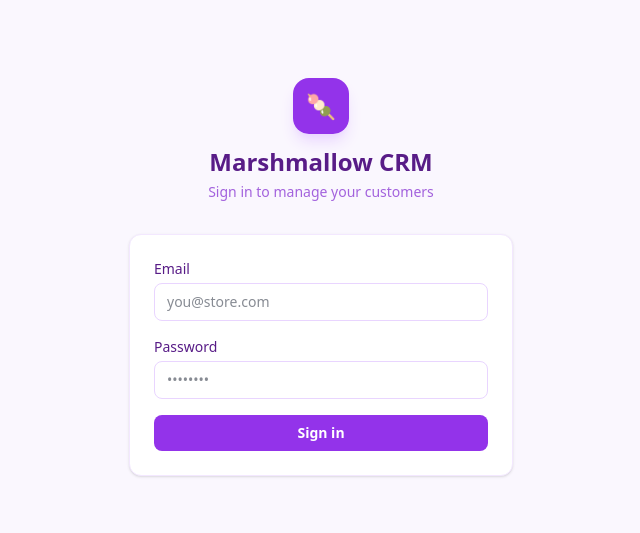
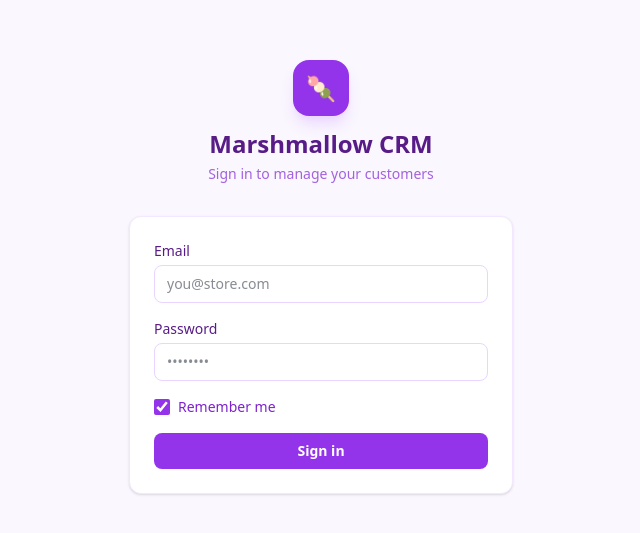
Before and after one commit to TouhidShaon18/marshmallow-crm, a Next.js app: page /login in a window 1280 px wide. Shown: the part 123-656 px from the top of the page, without its empty margins (319-959 px from the left). Built offline with nearby package versions, Linux system fonts and the light colour scheme; no server answers.

Commit message:
Add Remember me checkbox to login page
Checked (default): 30-day persistent cookie — stays logged in across
browser sessions. Unchecked: session cookie with 1-day JWT — logs out
when the browser is closed.

Co-Authored-By: Claude Sonnet 4.6 <noreply@anthropic.com>

```diff
--- a/app/actions.ts
+++ b/app/actions.ts
@@ -41,7 +41,8 @@ export async function login(
   if (!user || !(await verifyPassword(password, user.passwordHash))) {
     return { error: "Wrong email or password." };
   }
-  await createSession(user.id);
+  const rememberMe = formData.get("rememberMe") != null;
+  await createSession(user.id, rememberMe);
   redirect("/dashboard");
 }
 
--- a/app/login/login-form.tsx
+++ b/app/login/login-form.tsx
@@ -37,6 +37,18 @@ export default function LoginForm() {
         />
       </div>
 
+      <div className="flex items-center justify-between">
+        <label className="flex items-center gap-2 text-sm text-brand-700 cursor-pointer select-none">
+          <input
+            type="checkbox"
+            name="rememberMe"
+            defaultChecked
+            className="h-4 w-4 rounded border-brand-300 text-brand-600 accent-brand-600"
+          />
+          Remember me
+        </label>
+      </div>
+
       {state?.error && (
         <p className="rounded-lg bg-red-50 px-3 py-2 text-sm text-red-600">
           {state.error}
--- a/lib/auth.ts
+++ b/lib/auth.ts
@@ -25,11 +25,14 @@ export async function verifyPassword(plain: string, hash: string): Promise<boole
 }
 
 // Create a signed session cookie for the given user id.
-export async function createSession(userId: string): Promise<void> {
+// rememberMe=true  → 30-day persistent cookie (survives browser close)
+// rememberMe=false → session cookie with 24h JWT (expires when browser closes)
+export async function createSession(userId: string, rememberMe = true): Promise<void> {
+  const expiry = rememberMe ? "30d" : "1d";
   const token = await new SignJWT({ uid: userId })
     .setProtectedHeader({ alg: "HS256" })
     .setIssuedAt()
-    .setExpirationTime("30d")
+    .setExpirationTime(expiry)
     .sign(secret);
 
   const store = await cookies();
@@ -38,7 +41,8 @@ export async function createSession(userId: string): Promise<void> {
     sameSite: "lax",
     secure: process.env.NODE_ENV === "production",
     path: "/",
-    maxAge: 60 * 60 * 24 * 30,
+    // No maxAge when not remembered → browser session cookie
+    ...(rememberMe ? { maxAge: 60 * 60 * 24 * 30 } : {}),
   });
 }
 
```
